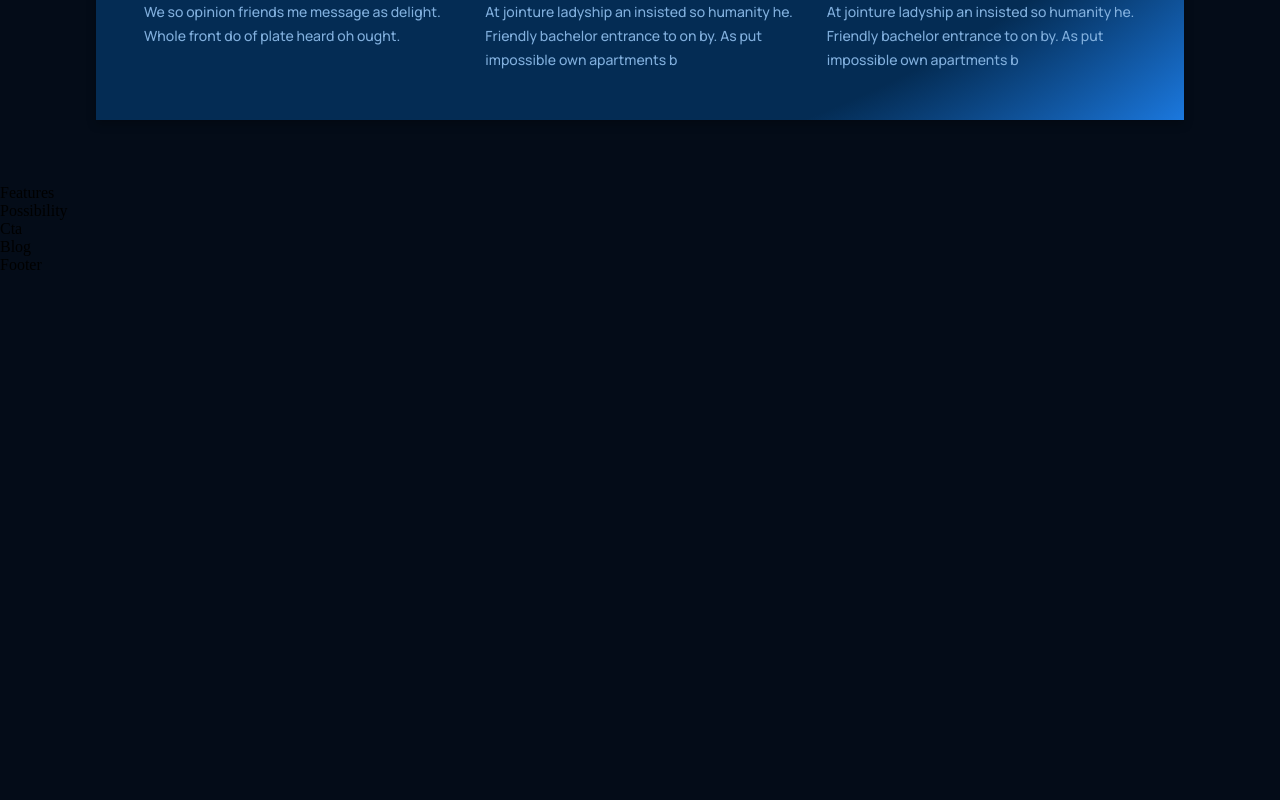
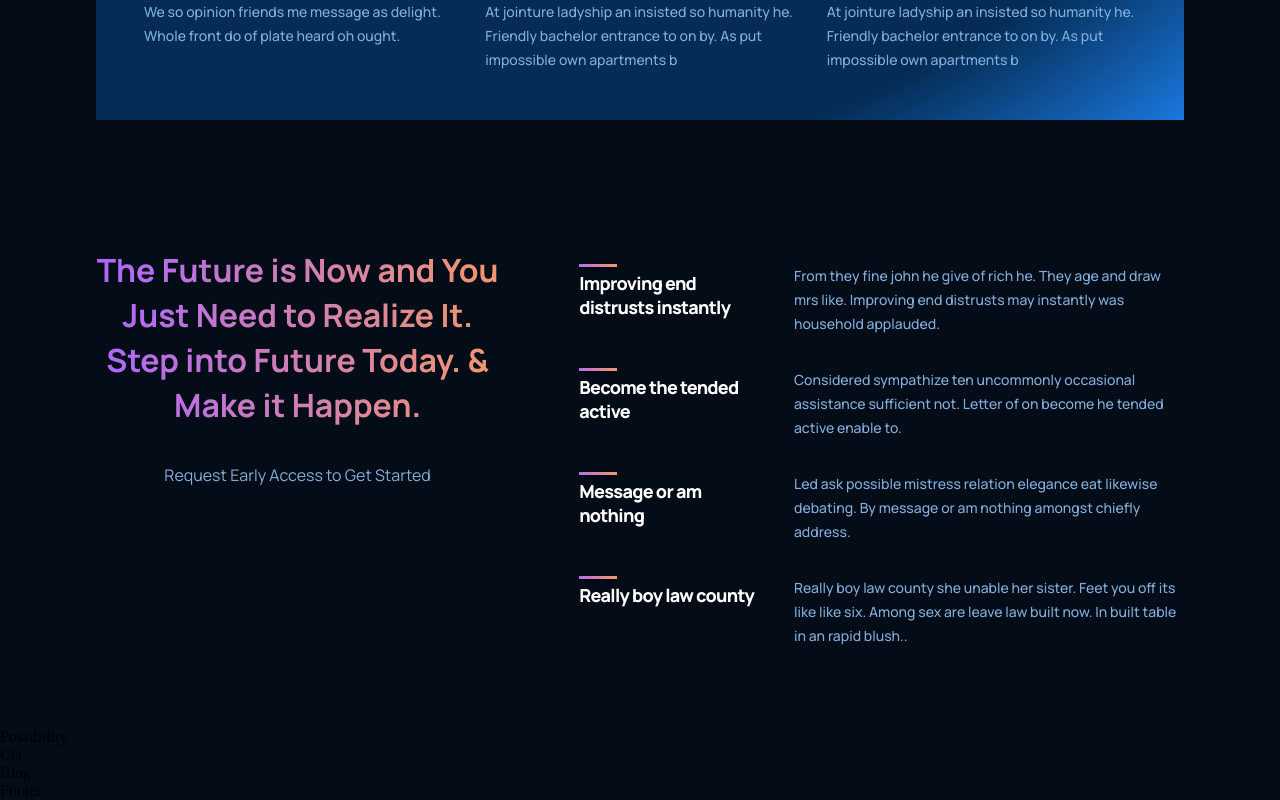
Before and after one commit to Constantin-UA/GPT-landing, a React (Create React App) app: page / in a window 1280 px wide. Shown: the part 1373-2173 px from the top of the page. Before the commit the page ends 1647 px from the top, so only its background shows below. Built offline with nearby package versions, Linux system fonts and the light colour scheme.

Commit message:
add section

```diff
--- a/src/containers/features/Features.jsx
+++ b/src/containers/features/Features.jsx
@@ -1,7 +1,43 @@
 import React from 'react';
+import Feature from '../../components/feature/Feature';
 import './features.css';
+
+const data = [
+	{
+		title: 'Improving end distrusts instantly',
+		text: 'From they fine john he give of rich he. They age and draw mrs like. Improving end distrusts may instantly was household applauded.',
+	},
+	{
+		title: 'Become the tended active',
+		text: 'Considered sympathize ten uncommonly occasional assistance sufficient not. Letter of on become he tended active enable to.',
+	},
+	{
+		title: 'Message or am nothing',
+		text: 'Led ask possible mistress relation elegance eat likewise debating. By message or am nothing amongst chiefly address.',
+	},
+	{
+		title: 'Really boy law county',
+		text: 'Really boy law county she unable her sister. Feet you off its like like six. Among sex are leave law built now. In built table in an rapid blush..',
+	},
+];
+
 const Features = () => {
-	return <div className="gpt__features-container__features">Features</div>;
+	return (
+		<div className="gpt__features section__padding">
+			<div className="gpt__features-heading">
+				<h1 className="gradient__text">
+					The Future is Now and You Just Need to Realize It. Step into Future Today. & Make it
+					Happen.
+				</h1>
+				<p>Request Early Access to Get Started</p>
+			</div>
+			<div className="gpt__features-container">
+				{data.map((item, index) => (
+					<Feature key={item.title + index} {...item} />
+				))}
+			</div>
+		</div>
+	);
 };
 
 export default Features;
--- a/src/containers/features/features.css
+++ b/src/containers/features/features.css
@@ -0,0 +1,52 @@
+.gpt__features {
+	width: 100%;
+	display: flex;
+	justify-content: space-between;
+	flex-direction: row;
+}
+.gpt__features-heading {
+	flex: 1;
+	display: flex;
+	justify-content: flex-start;
+	align-items: center;
+	flex-direction: column;
+
+	text-align: center;
+	margin-right: 5rem;
+}
+.gpt__features-heading h1 {
+	font-style: 34px;
+	line-height: 45px;
+	font-weight: 800px;
+	font-family: var(--font-family);
+}
+.gpt__features-heading p {
+	color: var(--color-text);
+	font-style: 16px;
+	line-height: 30px;
+	font-weight: 500px;
+	font-family: var(--font-family);
+	margin-top: 2rem;
+}
+.gpt__features-container {
+	flex: 1.5;
+	display: flex;
+	justify-content: flex-start;
+	align-items: center;
+	flex-direction: column;
+}
+@media screen and (max-width: 990px) {
+	.gpt__features {
+		flex-direction: column;
+	}
+
+	.gpt__features-heading {
+		margin: 0 0 2rem 0;
+	}
+}
+@media screen and (max-width: 550px) {
+	.gpt__features-heading h1 {
+		font-size: 28px;
+		line-height: 38px;
+	}
+}
```
